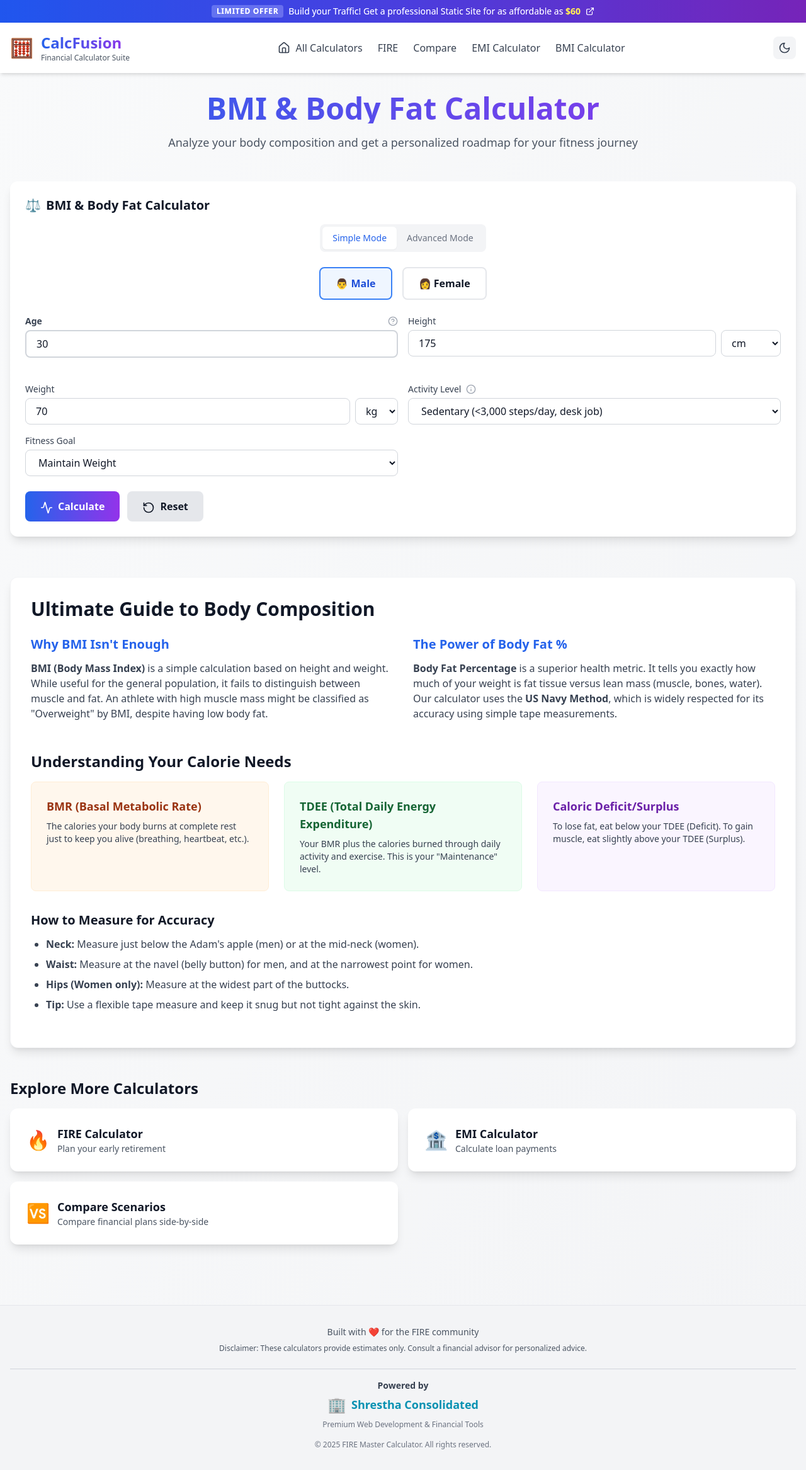
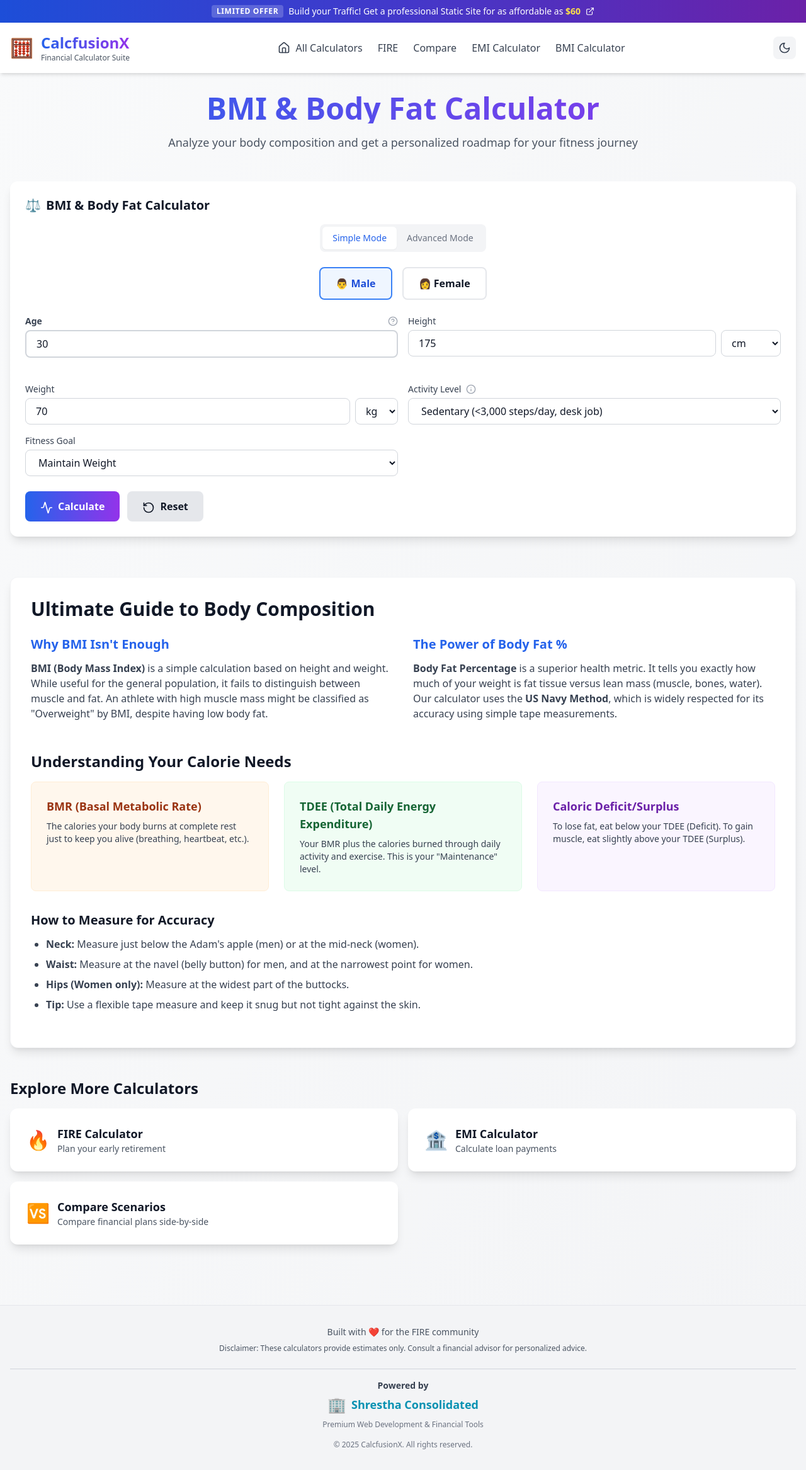
Before and after one commit to ashishoct35/Calcfusion, a React (Vite) app: page /bmi in a window 1280 px wide. Shown: the whole page at 63% size. Built offline with nearby package versions, Linux system fonts and the light colour scheme.

Commit message:
Rebrand to CalcfusionX and fix mobile table visibility

```diff
--- a/index.html
+++ b/index.html
@@ -10,16 +10,16 @@
     crossorigin="anonymous"></script>
 
   <!-- SEO Meta Tags -->
-  <title>FIRE Calculator, Retirement Calculator & Savings Goal Tools (All-in-One)</title>
+  <title>CalcfusionX - FIRE Calculator, Retirement Calculator & Savings Goal Tools</title>
   <meta name="description"
     content="Calculate FIRE number, retirement savings, and savings goals in a single advanced calculator. Supports multiple investments, inflation, step-up SIP, and detailed growth charts." />
   <meta name="keywords"
     content="FIRE calculator, retirement calculator, savings goal, financial independence, early retirement, investment calculator" />
-  <meta name="author" content="FIRE Master Calculator" />
+  <meta name="author" content="CalcfusionX" />
 
   <!-- Open Graph / Social Media -->
   <meta property="og:type" content="website" />
-  <meta property="og:title" content="FIRE Master Calculator - Financial Independence Tools" />
+  <meta property="og:title" content="CalcfusionX - Financial Independence Tools" />
   <meta property="og:description"
     content="Calculate your path to financial independence with our comprehensive FIRE and savings calculators." />
 
@@ -28,7 +28,7 @@
     {
       "@context": "https://schema.org",
       "@type": "WebApplication",
-      "name": "FIRE Master Calculator",
+      "name": "CalcfusionX",
       "description": "Comprehensive financial calculator for FIRE planning, retirement analysis, and savings goals",
       "applicationCategory": "FinanceApplication",
       "offers": {
--- a/src/components/Footer.jsx
+++ b/src/components/Footer.jsx
@@ -29,7 +29,7 @@ const Footer = () => {
                 </div>
 
                 <p className="text-xs mt-4 text-gray-500 dark:text-gray-500">
-                    © 2025 FIRE Master Calculator. All rights reserved.
+                    © 2025 CalcfusionX. All rights reserved.
                 </p>
             </div>
         </footer>
--- a/src/components/Header.jsx
+++ b/src/components/Header.jsx
@@ -16,7 +16,7 @@ const Header = () => {
                         </div>
                         <div>
                             <h1 className="text-2xl font-bold bg-gradient-to-r from-blue-600 to-purple-600 dark:from-blue-400 dark:to-purple-400 bg-clip-text text-transparent">
-                                CalcFusion
+                                CalcfusionX
                             </h1>
                             <p className="text-xs text-gray-600 dark:text-gray-400">
                                 Financial Calculator Suite
--- a/src/components/calculators/FIRECompareCalculator.jsx
+++ b/src/components/calculators/FIRECompareCalculator.jsx
@@ -165,7 +165,8 @@ const FIRECompareCalculator = () => {
                     </div>
 
                     <div className="overflow-hidden rounded-2xl border border-gray-200 dark:border-gray-700 shadow-sm">
-                        <table className="w-full">
+                        <div className="overflow-x-auto">
+                            <table className="w-full min-w-[600px]">
                                 <thead>
                                     <tr className="bg-gray-50 dark:bg-gray-800 text-sm uppercase text-gray-500 dark:text-gray-400">
                                         <th className="py-4 px-6 text-left">Metric</th>
@@ -215,6 +216,7 @@ const FIRECompareCalculator = () => {
                                     </tr>
                                 </tbody>
                             </table>
+                        </div>
                     </div>
 
                     {/* Detailed Cards Section */}
--- a/src/pages/ComparePage.jsx
+++ b/src/pages/ComparePage.jsx
@@ -12,7 +12,7 @@ const ComparePage = () => {
     return (
         <>
             <Helmet>
-                <title>Compare FIRE Scenarios - Side by Side Analysis | Financify</title>
+                <title>Compare FIRE Scenarios - Side by Side Analysis | CalcfusionX</title>
                 <meta name="description" content="Compare two investment scenarios side-by-side. See how Step-up SIP, different interest rates, or starting age affects your wealth." />
             </Helmet>
 
```
Lines whose indentation alone changed are shown as unchanged.
